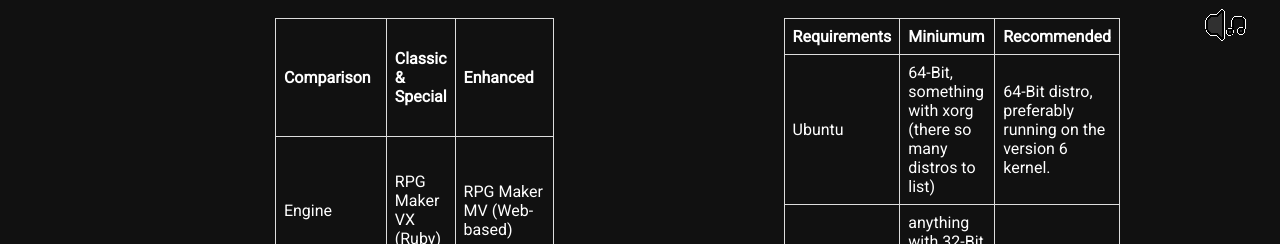
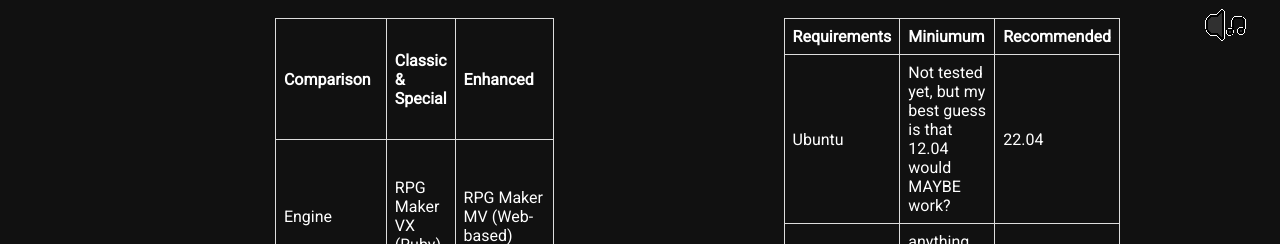
Before and after one commit to contaminatedlogics/Website, a plain HTML site: page docs/changedee.html in a window 1280 px wide. Shown: the part 708-952 px from the top of the page. Drawn offline with Linux system fonts and the light colour scheme.

Commit message:
Update changedee.html

```diff
--- a/docs/changedee.html
+++ b/docs/changedee.html
@@ -90,8 +90,8 @@ function toggleMute() {
     <th>Recommended</th>
   <tr>
     <td>Ubuntu</td>
-    <td>64-Bit, something with xorg (there so many distros to list)</td>
-    <td>64-Bit distro, preferably running on the version 6 kernel. </td>
+    <td>Not tested yet, but my best guess is that 12.04 would MAYBE work?</td>
+    <td>22.04 </td>
   </tr>
     <tr>
     <td>Linux (anything other than Ubuntu)</td>
```
